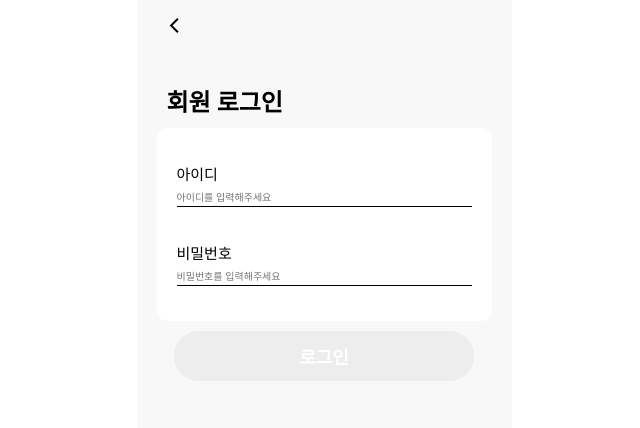
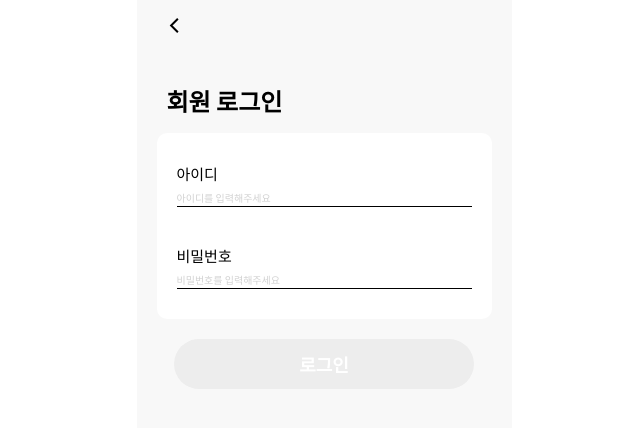
Before and after one commit to LIKELION-TUPLE/CLIENT, a Next.js app: page /login in a window 1280 px wide. Shown: the top 428 px of the page, without its empty margins (316-956 px from the left). Built offline with nearby package versions, Linux system fonts and the light colour scheme.

Commit message:
[ design ] : font적용 및 css 스타일링

```diff
--- a/components/common/Footer.tsx
+++ b/components/common/Footer.tsx
@@ -1,6 +1,5 @@
 import React, { useEffect, useState } from 'react';
 import { ClassListIcon, CalendarIcon, MoneyIcon } from 'asset';
-import Image from 'next/image';
 import styled from 'styled-components';
 import theme from '@src/styles/theme';
 interface Props {
--- a/components/common/Layout.tsx
+++ b/components/common/Layout.tsx
@@ -1,7 +1,6 @@
 import React from 'react';
 import styled from 'styled-components';
 import Footer from './Footer';
-import Header from './Header';
 import theme from '@src/styles/theme';
 interface LayoutProps {
   children: React.ReactNode;
--- a/components/login/Login.tsx
+++ b/components/login/Login.tsx
@@ -40,14 +40,19 @@ const Login = () => {
       <Page>
         <TitleWrapper>회원 로그인</TitleWrapper>
         <ContentWrapper>
+          <ContentContainer>
             <InputTitle>아이디</InputTitle>
             <InputWrapper>
               <Input type="text" placeholder="아이디를 입력해주세요" value={id} onChange={handleId}></Input>
             </InputWrapper>
+          </ContentContainer>
+
+          <ContentContainer>
             <InputTitle>비밀번호</InputTitle>
             <InputWrapper>
               <Input type="password" placeholder="비밀번호를 입력해주세요" value={pw} onChange={handlePw}></Input>
             </InputWrapper>
+          </ContentContainer>
         </ContentWrapper>
         <ButtonWrapper>
           <BottomButton type="submit" isClick={notAllow} onClick={handleLogin}>
@@ -72,20 +77,26 @@ const Page = styled.div`
 const TitleWrapper = styled.div`
   margin-top: 8.3rem;
   margin-left: 1rem;
-  font-style: ${theme.fonts.headline};
+  ${theme.fonts.headline};
 `;
 
 const ContentWrapper = styled.div`
-  margin-top: 1rem;
-  padding: 0 2rem 3.5rem 2rem;
+  display: flex;
+  flex-direction: column;
+  justify-content: center;
+  gap: 3.8rem;
+
+  margin-top: 1.5rem;
+  padding: 3rem 2rem;
   border-radius: 1rem;
 
   background-color: ${theme.colors.white};
 `;
 
+const ContentContainer = styled.div``;
+
 const InputTitle = styled.div`
-  padding-top: 3.5rem;
-  font-style: ${theme.fonts.text01_medium};
+  ${theme.fonts.text01_medium};
 `;
 
 const InputWrapper = styled.div`
@@ -100,7 +111,12 @@ const Input = styled.input`
   border: none;
   outline: none;
 
-  font-style: ${theme.fonts.text03_regular};
+  ${theme.fonts.text03_regular};
+
+  &::placeholder {
+    color: #d2d2d2;
+    ${theme.fonts.text03_regular};
+  }
 `;
 
 const ButtonWrapper = styled.div`
@@ -110,7 +126,7 @@ const ButtonWrapper = styled.div`
 `;
 
 const BottomButton = styled.button<Props>`
-  margin-top: 1rem;
+  margin-top: 2rem;
 
   width: 30rem;
   height: 5rem;
@@ -119,7 +135,7 @@ const BottomButton = styled.button<Props>`
 
   background-color: ${({ isClick }) => (isClick ? theme.colors.lightGray : theme.colors.mainColor)};
   color: ${theme.colors.white};
-  font-style: ${theme.fonts.title_bold};
+  ${theme.fonts.title_bold};
 
   cursor: pointer;
 `;
--- a/components/onboarding/Loading.tsx
+++ b/components/onboarding/Loading.tsx
@@ -31,6 +31,6 @@ const Page = styled.div`
 const LoadingContent = styled.h1`
   margin-top: 5rem;
 
-  font-style: ${theme.fonts.subheadline};
+  ${theme.fonts.subheadline};
   color: ${theme.colors.white};
 `;
```
Also changed, not shown: components/onboarding/Onboarding.tsx (+7 -7 lines), components/signup/CompleteSignup.tsx (+4 -5 lines), components/signup/SelectSignup.tsx (+5 -4 lines), components/signup/Signup.tsx (+38 -10 lines), components/tutoring/AddTutoring.tsx (added, +7 -0 lines), pages/addtutoring/index.tsx (added, +8 -0 lines). Lines whose indentation alone changed are shown as unchanged.
